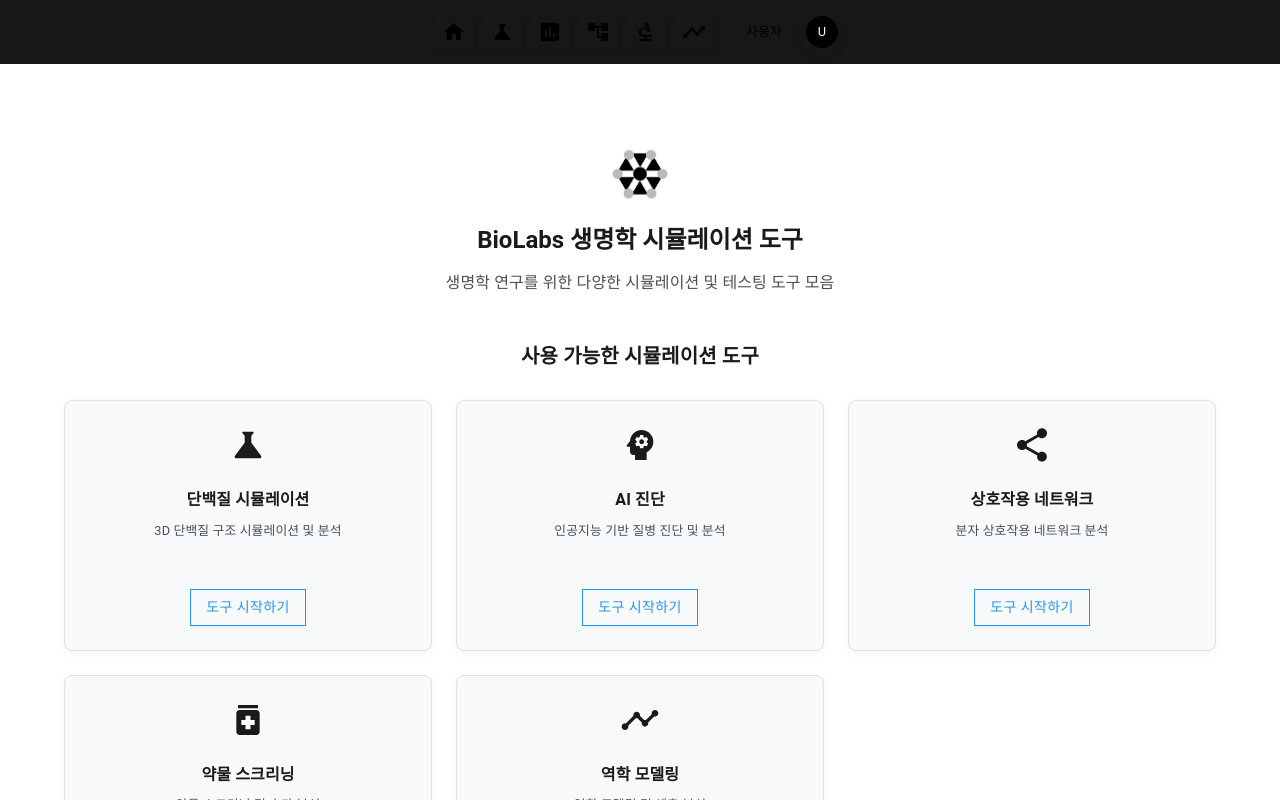
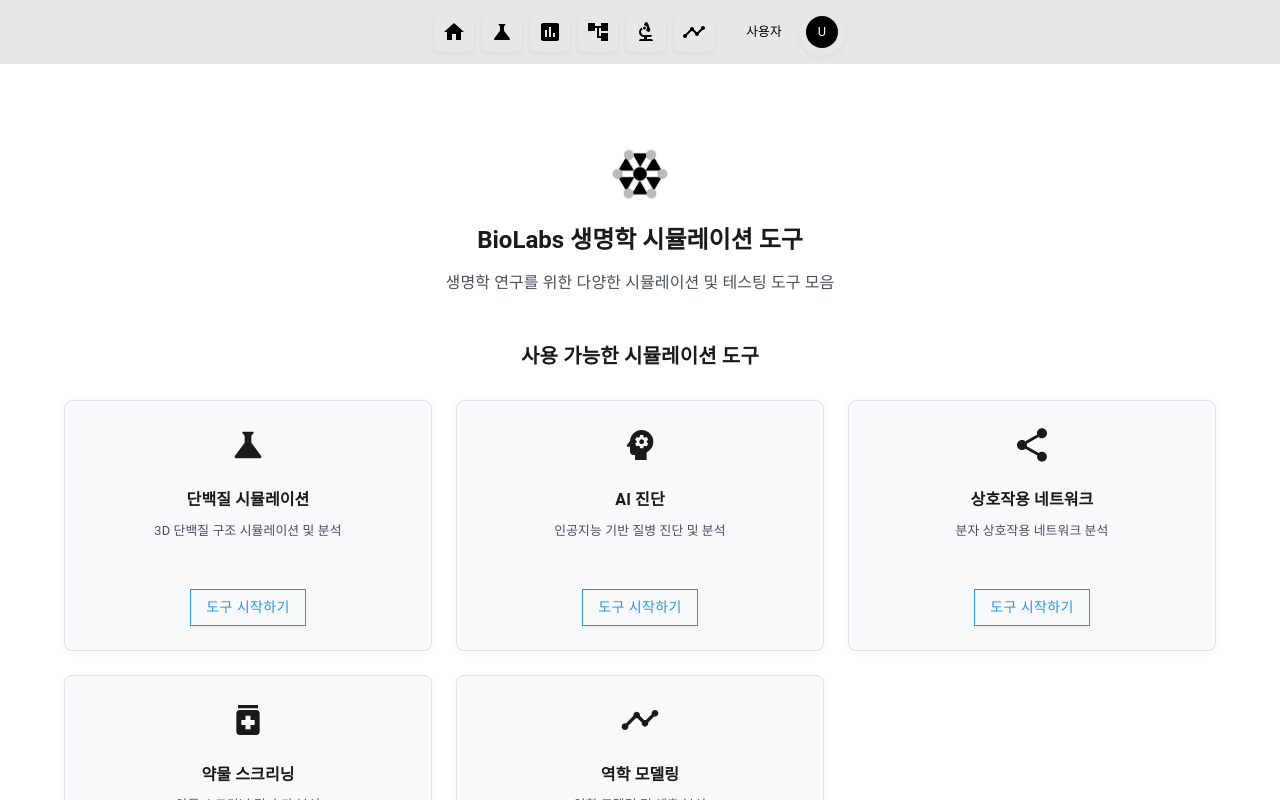
Before and after one commit to pistolinkr/BioLabs.world, a React (Create React App) app: page /home in a window 1280 px wide. Shown: the top 800 px of the page. Built offline with nearby package versions, Linux system fonts and the light colour scheme; no server answers; the database is empty; sample sign-in values are in the browser's storage.

Commit message:
about scrolling effects & update MainLayout background to use CSS variables

```diff
--- a/src/App.css
+++ b/src/App.css
@@ -2,6 +2,7 @@
 * {
   box-sizing: border-box;
   overscroll-behavior: none;
+  scroll-behavior: smooth;
 }
 
 body, html {
@@ -26,11 +27,13 @@ body, html {
 
 ::-webkit-scrollbar-thumb {
   background: var(--text-primary);
-  border-radius: 0;
+  border-radius: 4px;
+  transition: background-color 0.3s ease;
 }
 
 ::-webkit-scrollbar-thumb:hover {
-  background: var(--text-primary);
+  background: var(--accent-primary);
+  transition: background-color 0.3s ease;
 }
 
 /* 애니메이션 */
@@ -70,6 +73,28 @@ body, html {
 
 .spin {
   animation: spin 1s linear infinite;
+}
+
+/* 부드러운 스크롤 관련 클래스 */
+.smooth-scroll {
+  scroll-behavior: smooth;
+  transition: all 0.3s ease;
+}
+
+.smooth-scroll-container {
+  scroll-behavior: smooth;
+  -webkit-overflow-scrolling: touch;
+  overflow-y: auto;
+}
+
+/* 부드러운 스크롤 애니메이션 */
+@keyframes smoothScroll {
+  from { transform: translateY(0); }
+  to { transform: translateY(-10px); }
+}
+
+.smooth-scroll-animation {
+  animation: smoothScroll 0.3s ease-in-out;
 }
 
 /* 호버 효과 제거 */
--- a/src/App.tsx
+++ b/src/App.tsx
@@ -1,4 +1,4 @@
-import React from 'react';
+import React, { useEffect } from 'react';
 import { BrowserRouter as Router, Routes, Route, Navigate } from 'react-router-dom';
 import { ThemeProvider as MuiThemeProvider, createTheme } from '@mui/material/styles';
 import { CssBaseline, Box } from '@mui/material';
@@ -81,14 +81,14 @@ const LoginRoute: React.FC = () => {
 // 메인 레이아웃 컴포넌트
 const MainLayout: React.FC<{ children: React.ReactNode }> = ({ children }) => {
   return (
-    <Box sx={{ display: 'flex', flexDirection: 'column', minHeight: '100vh', backgroundColor: '#000000' }}>
+    <Box sx={{ display: 'flex', flexDirection: 'column', minHeight: '100vh', backgroundColor: 'var(--bg-primary)' }}>
       <Navbar />
       <Box
         component="main"
         sx={{
           paddingTop: '64px', // Navbar 높이만큼 상단 패딩 추가
           flexGrow: 1,
-          backgroundColor: '#000000'
+          backgroundColor: 'var(--bg-primary)'
         }}
       >
         {children}
@@ -225,6 +225,58 @@ const darkTheme = createTheme({
 });
 
 function App() {
+  // 부드러운 스크롤 효과 설정
+  useEffect(() => {
+    // 부드러운 스크롤 함수
+    const smoothScroll = (target: Element, duration: number = 800) => {
+      const targetPosition = target.getBoundingClientRect().top + window.pageYOffset - 80; // 네비게이션 바 높이만큼 조정
+      const startPosition = window.pageYOffset;
+      const distance = targetPosition - startPosition;
+      let startTime: number | null = null;
+
+      const animation = (currentTime: number) => {
+        if (startTime === null) startTime = currentTime;
+        const timeElapsed = currentTime - startTime;
+        const run = easeInOutCubic(timeElapsed, startPosition, distance, duration);
+        window.scrollTo(0, run);
+        if (timeElapsed < duration) requestAnimationFrame(animation);
+      };
+
+      // 이징 함수 (부드러운 가속/감속)
+      const easeInOutCubic = (t: number, b: number, c: number, d: number) => {
+        t /= d / 2;
+        if (t < 1) return c / 2 * t * t * t + b;
+        t -= 2;
+        return c / 2 * (t * t * t + 2) + b;
+      };
+
+      requestAnimationFrame(animation);
+    };
+
+    // 전역 스크롤 이벤트 리스너 추가
+    const handleWheel = (e: WheelEvent) => {
+      // 부드러운 스크롤을 위한 추가 설정
+      if (Math.abs(e.deltaY) > 0) {
+        e.preventDefault();
+        const scrollAmount = e.deltaY * 0.5; // 스크롤 속도 조절
+        window.scrollBy({
+          top: scrollAmount,
+          behavior: 'smooth'
+        });
+      }
+    };
+
+    // 휠 이벤트 리스너 등록 (선택적)
+    // document.addEventListener('wheel', handleWheel, { passive: false });
+
+    // 부드러운 스크롤 유틸리티를 전역에 추가
+    (window as any).smoothScroll = smoothScroll;
+
+    return () => {
+      // document.removeEventListener('wheel', handleWheel);
+    };
+  }, []);
+
   return (
     <ThemeProvider>
       <MuiThemeProvider theme={darkTheme}>
--- a/src/index.css
+++ b/src/index.css
@@ -56,10 +56,13 @@ body {
 
 html {
   overscroll-behavior: none;
+  scroll-behavior: smooth;
+  scroll-padding-top: 80px; /* 네비게이션 바 높이만큼 패딩 */
 }
 
 * {
   overscroll-behavior: none;
+  scroll-behavior: smooth;
 }
 
 code {
@@ -160,11 +163,13 @@ th {
 
 ::-webkit-scrollbar-thumb {
   background: var(--text-primary);
-  border-radius: 0;
+  border-radius: 4px;
+  transition: background-color 0.3s ease;
 }
 
 ::-webkit-scrollbar-thumb:hover {
-  background: var(--text-primary);
+  background: var(--accent-primary);
+  transition: background-color 0.3s ease;
 }
 
 /* 선택된 텍스트 */
```
